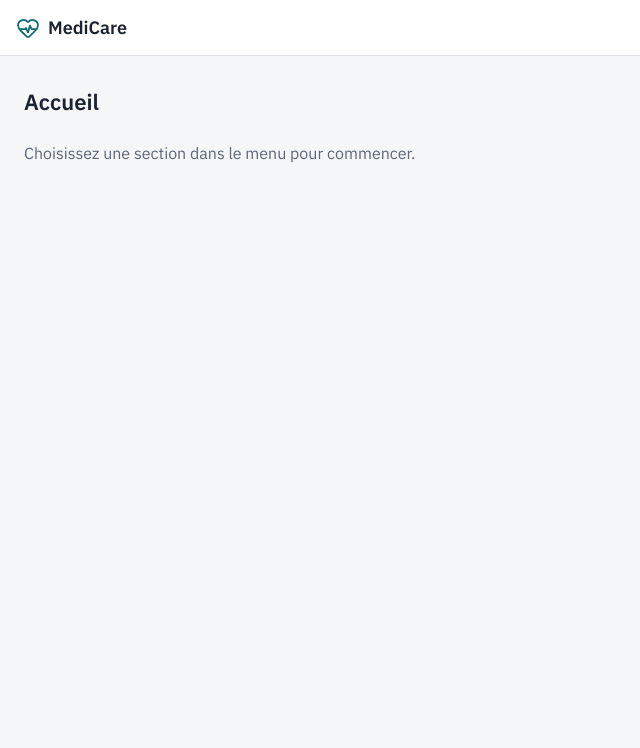
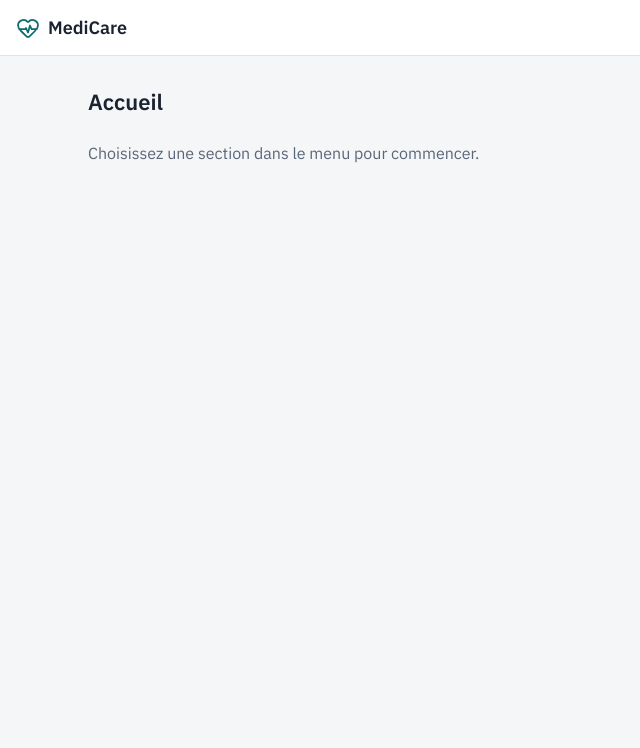
Before and after one commit to monamijer/medicare, a Node server app: template src/views/pages/home.pug in a window 1280 px wide. Shown: the top 748 px of the page, without its empty margins (0-640 px from the left). Run offline with Node 20, Linux system fonts and the light colour scheme; the template is opened without the code that fills it, so the values that code supplies are empty; some libraries are stand-ins or nearby versions.

Commit message:
fix: center pages that have no sidebar

```diff
--- a/src/public/css/layout.css
+++ b/src/public/css/layout.css
@@ -128,3 +128,6 @@ html[data-sidebar='open'] .sidebar {
 @media (min-width: 62rem) {
   html.has-sidebar[data-sidebar='open'] .app-body { margin-left: var(--sidebar-width); }
 }
+
+/* Pages without a sidebar (login) are centred */
+html:not(.has-sidebar) .page { margin: 0 auto; }
```
